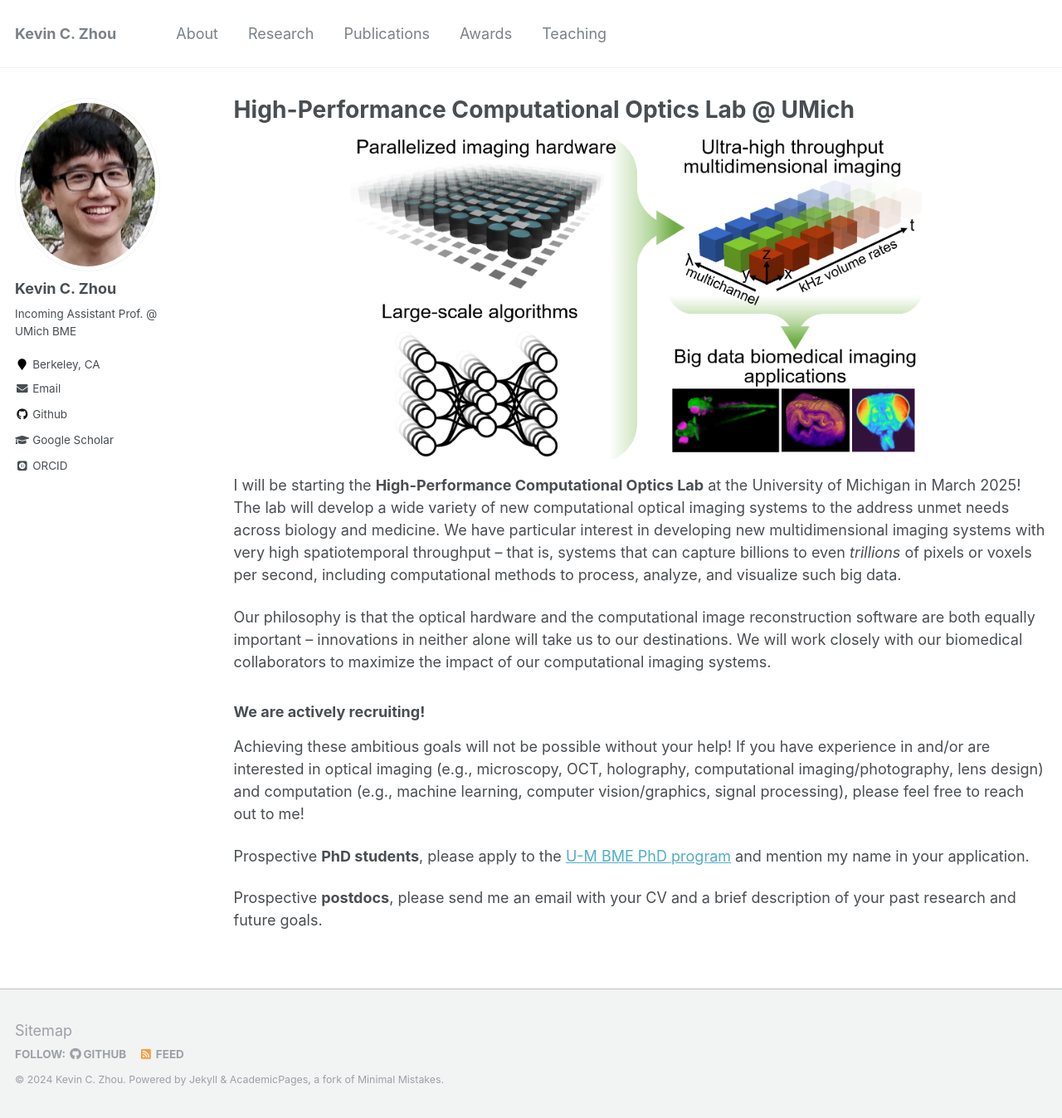
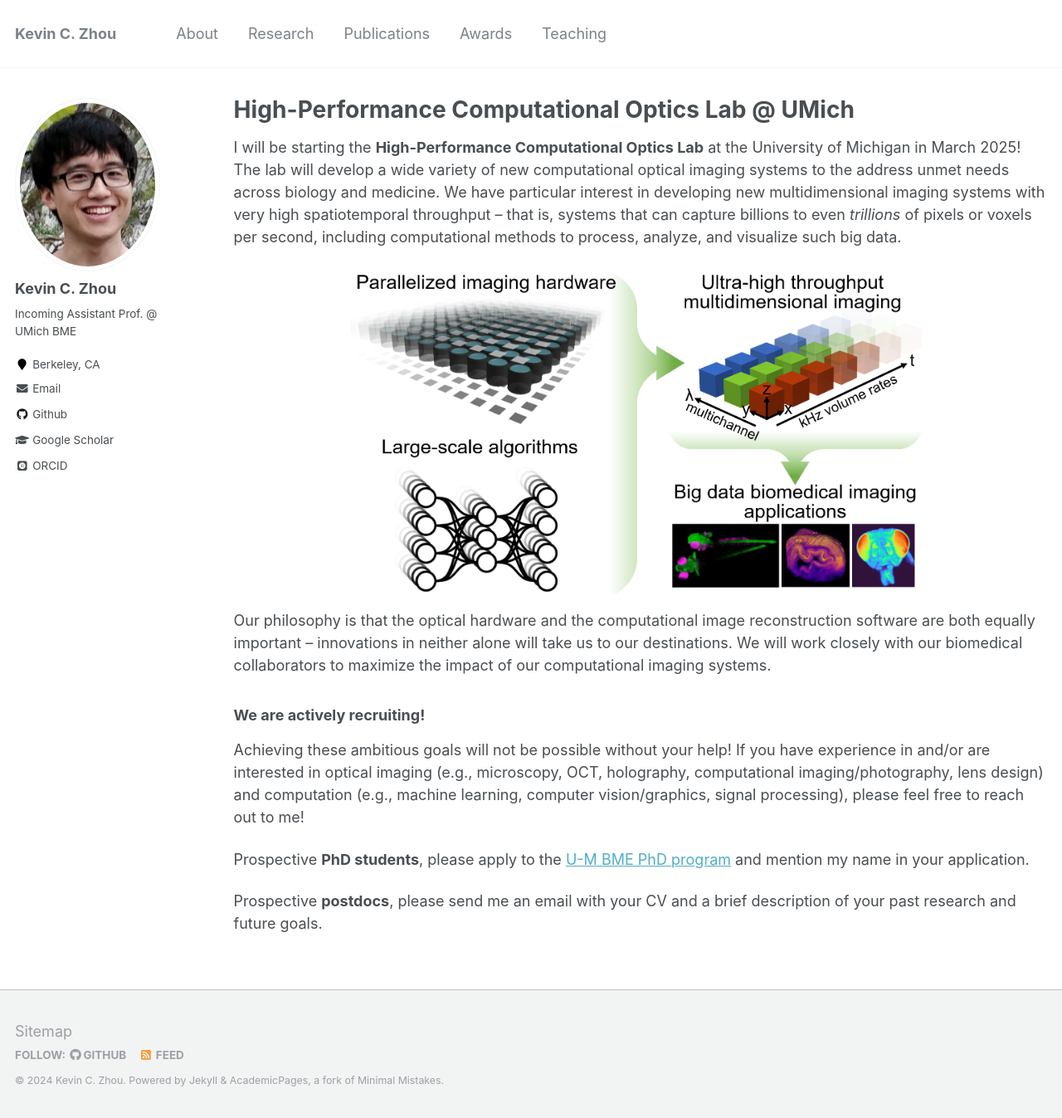
Before and after one commit to kevinczhou/kevinczhou.github.io, a Jekyll site: the page built from _pages/umich.md, in a window 1280 px wide and 1347 px high. Shown: the whole window at 83% size. Built offline with Jekyll 4.4.1, drawn with Linux system fonts in a browser that asks for light colours; some web fonts are replaced.

```diff
--- a/_pages/umich.md
+++ b/_pages/umich.md
@@ -4,8 +4,9 @@ title: "High-Performance Computational Optics Lab @ UMich"
 permalink: /umich/
 author_profile: true
 ---
+I will be starting the **High-Performance Computational Optics Lab** at the University of Michigan in March 2025! The lab will develop a wide variety of new computational optical imaging systems to the address unmet needs across biology and medicine. We have particular interest in developing new multidimensional imaging systems with very high spatiotemporal throughput -- that is, systems that can capture billions to even *trillions* of pixels or voxels per second, including computational methods to process, analyze, and visualize such big data.
+
 <center><img src="/images/lab_overview.png" alt="high-performance computational optics lab" width="700"/></center>
-I will be starting the **High-Performance Computational Optics Lab** at the University of Michigan in March 2025! The lab will develop a wide variety of new computational optical imaging systems to the address unmet needs across biology and medicine. We have particular interest in developing new multidimensional imaging systems with very high spatiotemporal throughput -- that is, systems that can capture billions to even *trillions* of pixels or voxels per second, including computational methods to process, analyze, and visualize such big data.
 
 Our philosophy is that the optical hardware and the computational image reconstruction software are both equally important -- innovations in neither alone will take us to our destinations. We will work closely with our biomedical collaborators to maximize the impact of our computational imaging systems.
 
```
